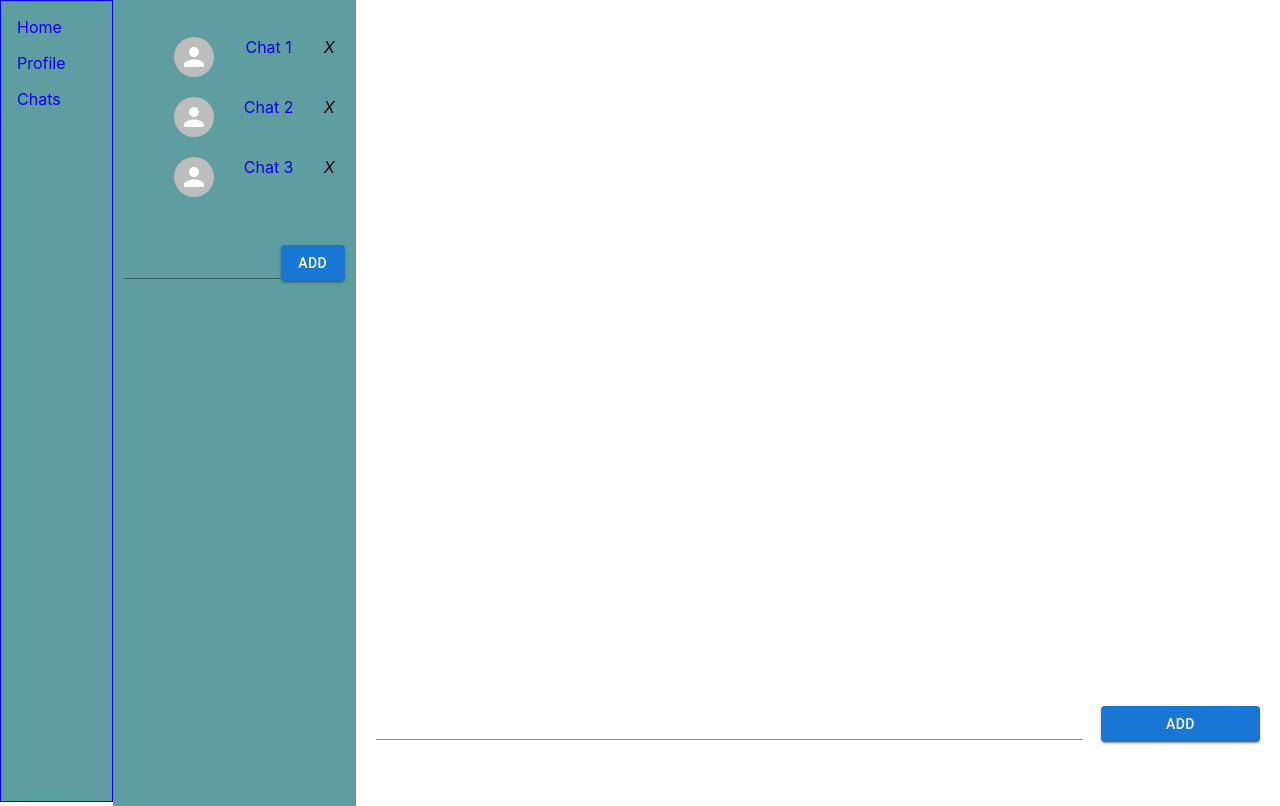
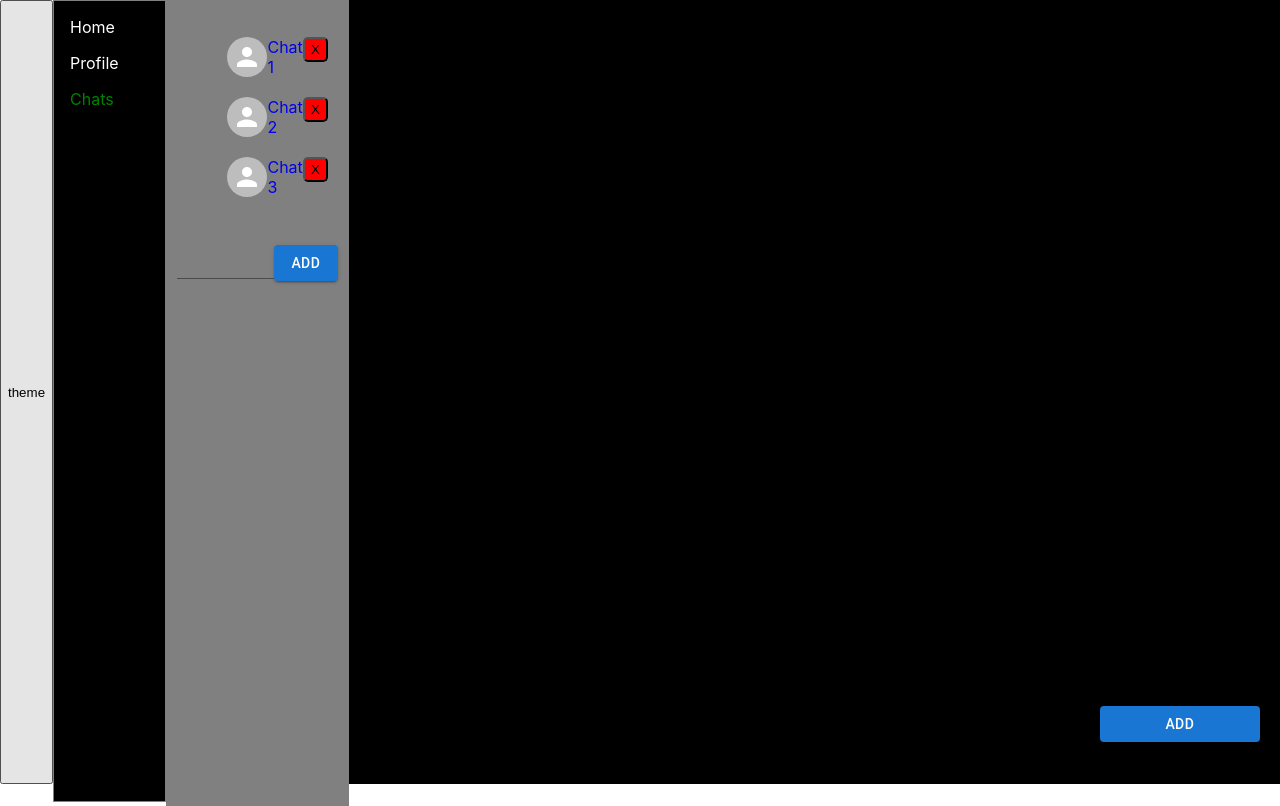
Before and after one commit to mikgir/react_lessons, a React (Create React App) app: page /chats/chat1 in a window 1280 px wide. Built offline with nearby package versions, Linux system fonts and the light colour scheme.

Commit message:
add ThemeContext.js

```diff
--- a/src/App.css
+++ b/src/App.css
@@ -22,7 +22,7 @@ li, a {
 .menu_list {
     width: 10%;
     height: 100%;
-    background-color: cadetblue;
-    border: 1px solid blue;
+    background-color: black;
+    border: 1px solid gray;
     color: white;
 }
--- a/src/App.jsx
+++ b/src/App.jsx
@@ -9,6 +9,7 @@ import {Profile} from "./screens/Profile/Profile";
 import {ChatList} from "./components/ChatList/ChatList";
 import {NotFound} from "./components/pages/NotFoundPage";
 import {Chat} from "./screens/Chat/Chat";
+import {ThemeContext} from "./utils/ThemeContext";
 
 const initChats = [
     {
@@ -32,6 +33,11 @@ const initMessages = initChats.reduce((acc, chat) => {
 export const App = () => {
     const [chats, setChats] = useState(initChats)
     const [messages, setMessages] = useState(initMessages)
+    const [theme, setTheme] = useState('dark')
+
+    const toggleTheme = () => {
+        setTheme((prevTheme) => (prevTheme === 'dark' ? 'light' : 'dark'))
+    }
 
     const addMessage = (newMsg, id) => {
         setMessages({...messages, [id]: [...messages[id], newMsg]})
@@ -45,6 +51,7 @@ export const App = () => {
     }
     return (
         <div className="App">
+            <ThemeContext.Provider value={{theme, changeTheme: toggleTheme}}>
                 <BrowserRouter>
                     <Routes>
                         <Route path='/' element={<Header/>}>
@@ -58,6 +65,7 @@ export const App = () => {
                         </Route>
                     </Routes>
                 </BrowserRouter>
+            </ThemeContext.Provider>
         </div>
     );
 }
--- a/src/components/ChatList/ChatList.jsx
+++ b/src/components/ChatList/ChatList.jsx
@@ -18,12 +18,12 @@ export const ChatList = ({chats, addChat, deleteChat}) => {
     return (
         <>
             <div style={{
-                width: '20%',
+                width: '13%',
                 height: '100%',
                 alignItems: 'center',
                 padding: '10px',
-                border: '1px solid cadetblue',
-                backgroundColor: 'cadetblue'
+                border: '1px solid gray',
+                backgroundColor: 'gray'
             }}>
                 <ul style={{}}>
                     {chats.map((chat) => (
@@ -36,9 +36,15 @@ export const ChatList = ({chats, addChat, deleteChat}) => {
                             <Link to={`/chats/${chat.id}`}>
                                 {chat.name}
                             </Link>
-                            <i onClick={() => deleteChat(chat.id)}>
+                            <button style={{
+                                width:'25px',
+                                height:'25px',
+                                borderRadius:'5px',
+                                backgroundColor:'red'
+                            }}
+                            onClick={() => deleteChat(chat.id)}>
                                 X
-                            </i>
+                            </button>
                         </li>
                     ))}
                 </ul>
--- a/src/components/MessageList/MessageList.jsx
+++ b/src/components/MessageList/MessageList.jsx
@@ -1,14 +1,25 @@
-import React from 'react'
+import React, {useContext} from 'react'
+import {ThemeContext} from "../../utils/ThemeContext";
 
 export const MessageList = ({messageList}) => {
+    const {theme} = useContext(ThemeContext)
+
     return <ul style={{
-        textDecoration:'none'
+        textDecoration: 'none'
     }}>
         {messageList.map((msg) => (
             <li key={msg.id} style={{
-                textDecoration:'none'
+                textDecoration: 'none'
             }}>
-                {msg.author} : {msg.text}
+                <span style={{color: theme === 'dark' ? 'white' : 'black'}}
+                >
+                    {msg.author}
+                </span>
+                :
+                <span style={{color: theme === 'dark' ? 'white' : 'black'}}
+                >
+                    {msg.text}
+                </span>
             </li>
         ))}
     </ul>
--- a/src/components/header/Header.jsx
+++ b/src/components/header/Header.jsx
@@ -1,13 +1,34 @@
-import {Link, Outlet} from "react-router-dom"
+import {NavLink, Outlet} from "react-router-dom"
 import {List, ListItem} from "@mui/material";
+import {useContext} from "react";
+import {ThemeContext} from "../../utils/ThemeContext";
 
 export const Header = () => {
+    const {changeTheme}=useContext(ThemeContext)
     return (
         <header className={'header'}>
+            <button onClick={changeTheme}>
+                theme
+            </button>
             <List className={'menu_list'}>
-                <ListItem><Link to='/'>Home</Link></ListItem>
-                <ListItem><Link to='/profile'>Profile</Link></ListItem>
-                <ListItem><Link to='/chats'>Chats</Link></ListItem>
+                <ListItem>
+                    <NavLink style={({isActive}) => ({color: isActive ? 'green' : 'white'})}
+                             to='/'>
+                        Home
+                    </NavLink>
+                </ListItem>
+                <ListItem>
+                    <NavLink style={({isActive}) => ({color: isActive ? 'green' : 'white'})}
+                             to='/profile'>
+                        Profile
+                    </NavLink>
+                </ListItem>
+                <ListItem>
+                    <NavLink style={({isActive}) => ({color: isActive ? 'green' : 'white'})}
+                             to='/chats'>
+                        Chats
+                    </NavLink>
+                </ListItem>
             </List>
             <Outlet/>
         </header>
--- a/src/screens/Chat/Chat.jsx
+++ b/src/screens/Chat/Chat.jsx
@@ -1,16 +1,17 @@
-import React, {useEffect, useRef} from "react";
+import React, {useContext, useEffect, useRef} from "react";
 import {useParams, Navigate} from "react-router-dom";
 
 import {MessageList} from "../../components/MessageList/MessageList";
 import {Form} from "../../components/Form/Form";
 import {AUTHORS} from "../../utils/constants";
+import {ThemeContext} from "../../utils/ThemeContext";
 
 
 export const Chat = ({messages, addMessage}) => {
     const {id} = useParams()
-    // const [messages, setMessages] = useState(initMessages)
     const timeout = useRef()
     const wrapperRef = useRef()
+    const {theme}=useContext(ThemeContext)
 
 
 
@@ -46,7 +47,8 @@ export const Chat = ({messages, addMessage}) => {
             display:'flex',
             flexDirection:'column',
             justifyContent:'flex-end',
-            padding:'20px'
+            padding:'20px',
+            backgroundColor: theme === 'dark'? 'black':'whitesmoke'
         }}>
             <MessageList messageList={messages[id]}/>
             <Form onSubmit={sendMessage}/>
--- /dev/null
+++ b/src/utils/ThemeContext.js
@@ -0,0 +1,3 @@
+import React from "react";
+
+export const ThemeContext = React.createContext('dark')
```
Lines whose indentation alone changed are shown as unchanged.
